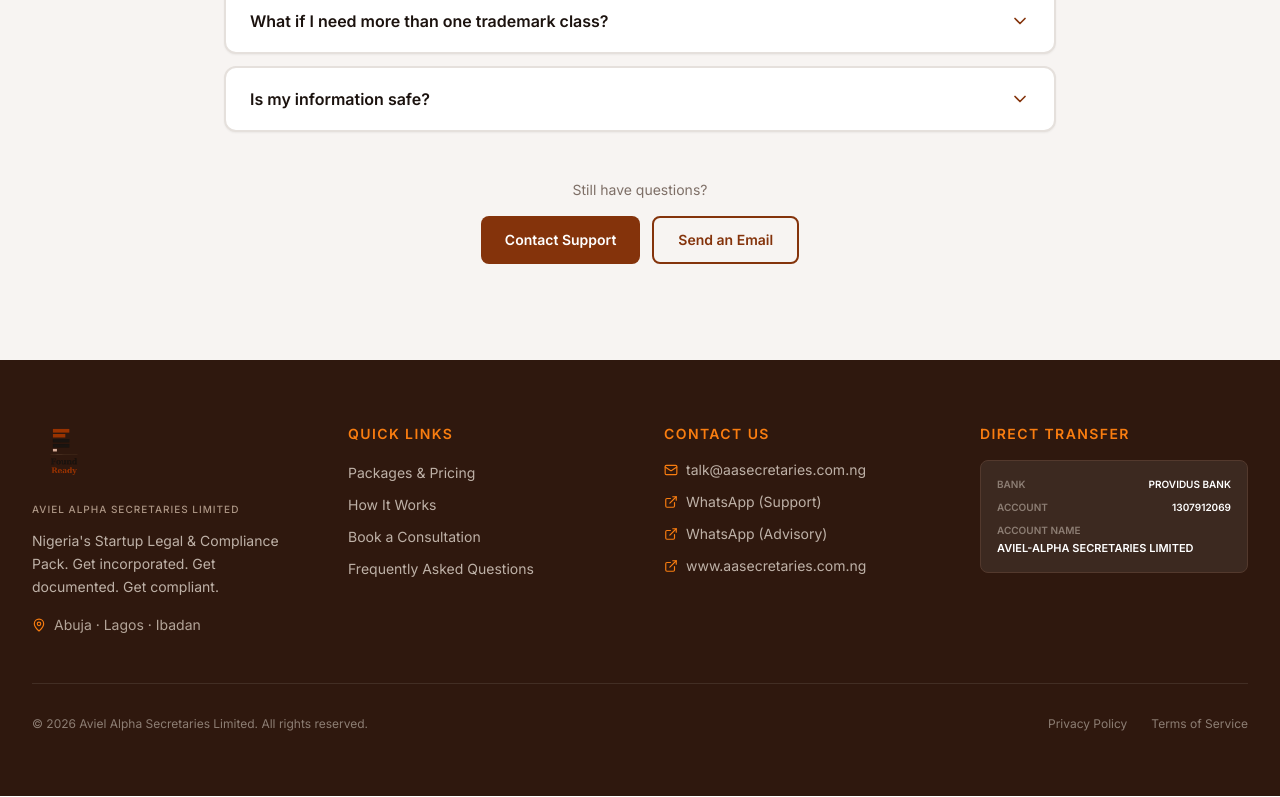
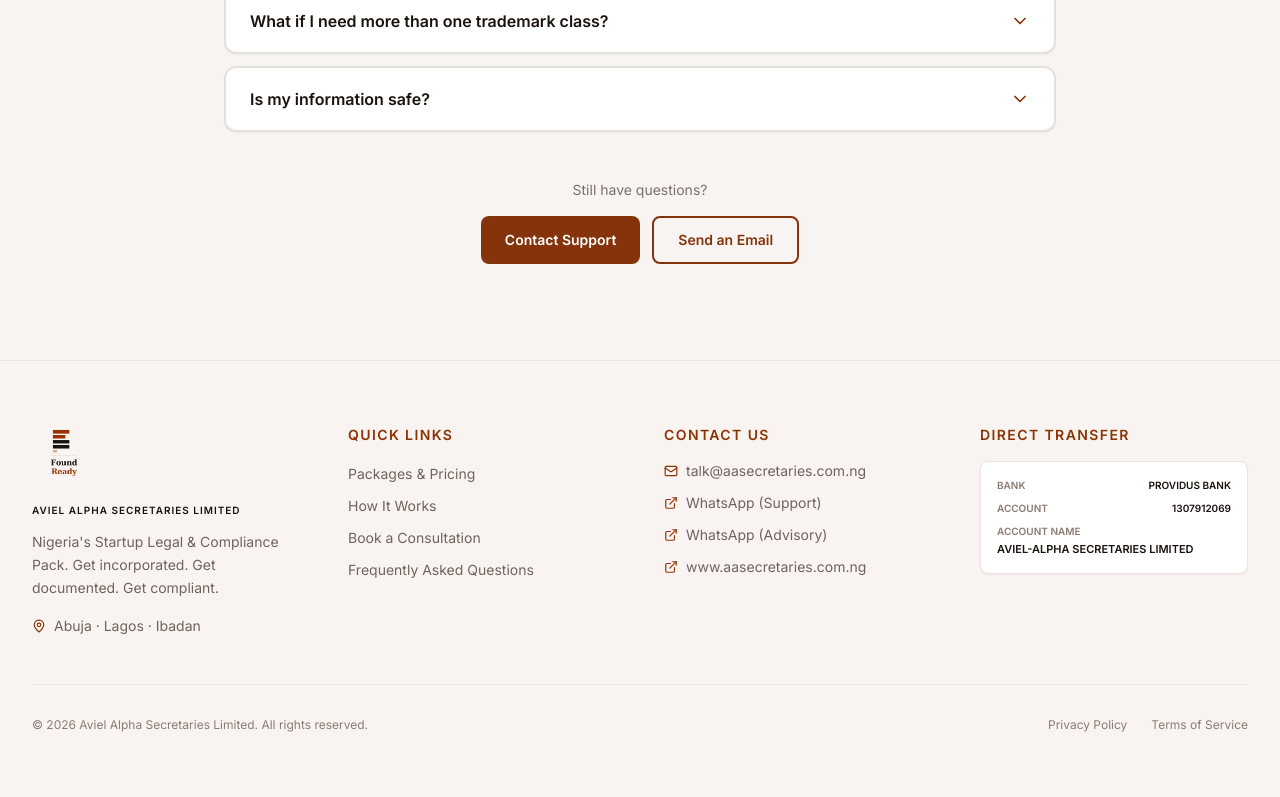
Before and after one commit to Dexteristickx/Foundready1, a React (Vite) app: page / in a window 1280 px wide. Shown: the part 5184-5981 px from the top of the page. Built offline with nearby package versions, Linux system fonts and the light colour scheme; no server answers.

Commit message:
Footer: Switch to a light premium theme for better logo visibility

```diff
--- a/src/components/layout/Footer.tsx
+++ b/src/components/layout/Footer.tsx
@@ -3,7 +3,7 @@
 
 const Footer = () => {
   return (
-    <footer className="bg-[hsl(18,55%,12%)] text-white">
+    <footer className="bg-[hsl(21,41%,96%)] text-[hsl(18,33%,8%)] border-t border-[hsl(21,15%,90%)]">
       <div className="max-w-7xl mx-auto px-4 sm:px-6 lg:px-8 py-16">
         <div className="grid grid-cols-1 md:grid-cols-2 lg:grid-cols-4 gap-12">
           {/* Brand */}
@@ -14,22 +14,22 @@
               alt="FoundReady Logo"
               className="h-16 w-auto object-contain self-start"
             />
-            <p className="text-[10px] font-medium text-[hsl(25,20%,60%)] uppercase tracking-widest leading-none">
+            <p className="text-[10px] font-bold text-[hsl(18,33%,8%)] uppercase tracking-widest leading-none">
               Aviel Alpha Secretaries Limited
             </p>
           </div>
-            <p className="text-sm text-[hsl(25,15%,70%)] leading-relaxed max-w-xs">
+            <p className="text-sm text-[hsl(20,10%,40%)] leading-relaxed max-w-xs">
               Nigeria's Startup Legal & Compliance Pack. Get incorporated. Get documented. Get compliant.
             </p>
-            <div className="flex items-center gap-2 text-sm text-[hsl(25,15%,65%)]">
-              <MapPin size={14} className="text-[hsl(28,95%,52%)] shrink-0" />
+            <div className="flex items-center gap-2 text-sm text-[hsl(20,10%,40%)]">
+              <MapPin size={14} className="text-[hsl(21,96%,28%)] shrink-0" />
               <span>Abuja · Lagos · Ibadan</span>
             </div>
           </div>
 
           {/* Quick Links */}
           <div className="space-y-4">
-            <h4 className="text-sm font-semibold uppercase tracking-widest text-[hsl(28,95%,52%)]">
+            <h4 className="text-sm font-bold uppercase tracking-widest text-[hsl(21,96%,28%)]">
               Quick Links
             </h4>
             <ul className="space-y-2">
@@ -42,7 +42,7 @@
                 <li key={link.href}>
                   <button
                     onClick={() => document.querySelector(link.href)?.scrollIntoView({ behavior: 'smooth' })}
-                    className="text-sm text-[hsl(25,15%,70%)] hover:text-white transition-colors duration-200"
+                    className="text-sm text-[hsl(20,10%,40%)] hover:text-[hsl(21,96%,28%)] transition-colors duration-200"
                   >
                     {link.label}
                   </button>
@@ -52,78 +52,78 @@
           </div>
           {/* Contact */}
           <div className="space-y-4">
-            <h4 className="text-sm font-semibold uppercase tracking-widest text-[hsl(28,95%,52%)]">
+            <h4 className="text-sm font-bold uppercase tracking-widest text-[hsl(21,96%,28%)]">
               Contact Us
             </h4>
             <div className="space-y-3">
               <a
                 href="mailto:talk@aasecretaries.com.ng"
-                className="flex items-center gap-2 text-sm text-[hsl(25,15%,70%)] hover:text-white transition-colors duration-200"
+                className="flex items-center gap-2 text-sm text-[hsl(20,10%,40%)] hover:text-[hsl(21,96%,28%)] transition-colors duration-200"
               >
-                <Mail size={14} className="text-[hsl(28,95%,52%)] shrink-0" />
+                <Mail size={14} className="text-[hsl(21,96%,28%)] shrink-0" />
                 talk@aasecretaries.com.ng
               </a>
               <a
                 href="https://wa.me/2347072752983"
                 target="_blank"
                 rel="noopener noreferrer"
-                className="flex items-center gap-2 text-sm text-[hsl(25,15%,70%)] hover:text-white transition-colors duration-200"
+                className="flex items-center gap-2 text-sm text-[hsl(20,10%,40%)] hover:text-white transition-colors duration-200"
               >
-                <ExternalLink size={14} className="text-[hsl(28,95%,52%)] shrink-0" />
-                WhatsApp (Support)
+                <ExternalLink size={14} className="text-[hsl(21,96%,28%)] shrink-0" />
+                <span className="hover:text-[hsl(21,96%,28%)]">WhatsApp (Support)</span>
               </a>
               <a
                 href="https://wa.me/2349019011976"
                 target="_blank"
                 rel="noopener noreferrer"
-                className="flex items-center gap-2 text-sm text-[hsl(25,15%,70%)] hover:text-white transition-colors duration-200"
+                className="flex items-center gap-2 text-sm text-[hsl(20,10%,40%)] hover:text-white transition-colors duration-200"
               >
-                <ExternalLink size={14} className="text-[hsl(28,95%,52%)] shrink-0" />
-                WhatsApp (Advisory)
+                <ExternalLink size={14} className="text-[hsl(21,96%,28%)] shrink-0" />
+                <span className="hover:text-[hsl(21,96%,28%)]">WhatsApp (Advisory)</span>
               </a>
               <a
                 href="https://www.aasecretaries.com.ng"
                 target="_blank"
                 rel="noopener noreferrer"
-                className="flex items-center gap-2 text-sm text-[hsl(25,15%,70%)] hover:text-white transition-colors duration-200"
+                className="flex items-center gap-2 text-sm text-[hsl(20,10%,40%)] hover:text-white transition-colors duration-200"
               >
-                <ExternalLink size={14} className="text-[hsl(28,95%,52%)] shrink-0" />
-                www.aasecretaries.com.ng
+                <ExternalLink size={14} className="text-[hsl(21,96%,28%)] shrink-0" />
+                <span className="hover:text-[hsl(21,96%,28%)]">www.aasecretaries.com.ng</span>
               </a>
             </div>
           </div>
 
           {/* Bank Details */}
           <div className="space-y-4">
-            <h4 className="text-sm font-semibold uppercase tracking-widest text-[hsl(28,95%,52%)]">
+            <h4 className="text-sm font-bold uppercase tracking-widest text-[hsl(21,96%,28%)]">
               Direct Transfer
             </h4>
-            <div className="bg-[hsl(20,30%,18%)] p-4 rounded-lg border border-[hsl(20,30%,25%)] space-y-2">
-              <div className="flex justify-between items-center text-[10px] uppercase font-bold text-[hsl(25,10%,50%)]">
+            <div className="bg-white p-4 rounded-lg border border-[hsl(21,15%,90%)] shadow-sm space-y-2">
+              <div className="flex justify-between items-center text-[10px] uppercase font-bold text-[hsl(20,10%,50%)]">
                 <span>Bank</span>
-                <span className="text-white">Providus Bank</span>
+                <span className="text-[hsl(18,33%,8%)]">Providus Bank</span>
               </div>
-              <div className="flex justify-between items-center text-[10px] uppercase font-bold text-[hsl(25,10%,50%)]">
+              <div className="flex justify-between items-center text-[10px] uppercase font-bold text-[hsl(20,10%,50%)]">
                 <span>Account</span>
-                <span className="text-white">1307912069</span>
+                <span className="text-[hsl(18,33%,8%)]">1307912069</span>
               </div>
-              <div className="text-[10px] uppercase font-bold text-[hsl(25,10%,50%)]">
+              <div className="text-[10px] uppercase font-bold text-[hsl(20,10%,50%)]">
                 <span>Account Name</span>
-                <p className="text-[11px] text-white mt-1 leading-tight uppercase font-black">AVIEL-ALPHA SECRETARIES LIMITED</p>
+                <p className="text-[11px] text-[hsl(18,33%,8%)] mt-1 leading-tight uppercase font-black">AVIEL-ALPHA SECRETARIES LIMITED</p>
               </div>
             </div>
           </div>
         </div>
 
-        <div className="mt-12 pt-8 border-t border-[hsl(20,30%,20%)] flex flex-col sm:flex-row justify-between items-center gap-4">
-          <p className="text-xs text-[hsl(25,10%,50%)]">
+        <div className="mt-12 pt-8 border-t border-[hsl(21,15%,90%)] flex flex-col sm:flex-row justify-between items-center gap-4">
+          <p className="text-xs text-[hsl(20,10%,50%)]">
             © 2026 Aviel Alpha Secretaries Limited. All rights reserved.
           </p>
           <div className="flex items-center gap-6">
-            <Link to="/privacy-policy" className="text-xs text-[hsl(25,10%,50%)] hover:text-white transition-colors">
+            <Link to="/privacy-policy" className="text-xs text-[hsl(20,10%,50%)] hover:text-[hsl(21,96%,28%)] transition-colors">
               Privacy Policy
             </Link>
-            <Link to="/terms-of-service" className="text-xs text-[hsl(25,10%,50%)] hover:text-white transition-colors">
+            <Link to="/terms-of-service" className="text-xs text-[hsl(20,10%,50%)] hover:text-[hsl(21,96%,28%)] transition-colors">
               Terms of Service
             </Link>
           </div>
```
